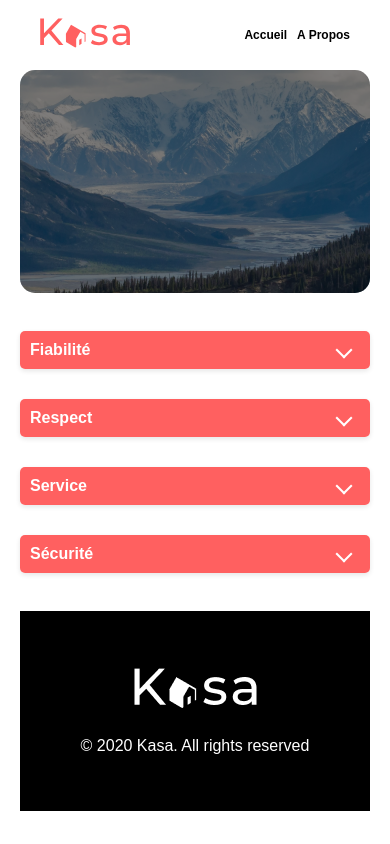
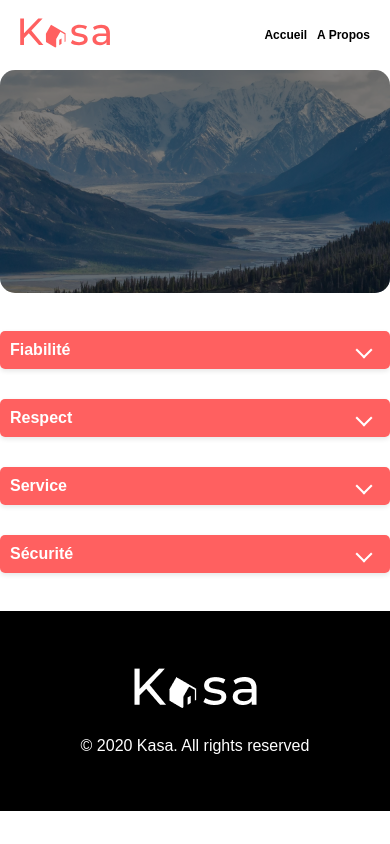
Before and after one commit to CarolinaDelerue/kasa, a React (Create React App) app: page /about in a window 390 px wide. Built offline with nearby package versions, Linux system fonts and the light colour scheme.

Commit message:
fix: footer

```diff
--- a/src/App.js
+++ b/src/App.js
@@ -17,8 +17,8 @@ function App () {
             <Route path="/about" element={<About />} />
             <Route path="/location/:id" element={<LocationDetails />} />
           </Routes>
-          <Footer />
         </div>
+        <Footer />
       </div>
     </Router>
   )
--- a/src/sass/_base.scss
+++ b/src/sass/_base.scss
@@ -1,24 +1,21 @@
 body {
   margin: 0;
-  padding-left: 100px;
-  padding-right: 100px;
   font-family: -apple-system, BlinkMacSystemFont, 'Segoe UI', 'Roboto', 'Oxygen', 'Ubuntu', 'Cantarell', 'Fira Sans', 'Droid Sans', 'Helvetica Neue', sans-serif;
   -webkit-font-smoothing: antialiased;
   -moz-osx-font-smoothing: grayscale;
-  max-width: 1440px;
+
 
   // Media query pour les tablettes et les petits écrans
-  @media (max-width: 1024px) {
-    padding-left: 50px;
-    padding-right: 50px;
-  }
+  // @media (max-width: 1024px) {
+  //   padding-left: 50px;
+  //   padding-right: 50px;
+  // }
 
-  // Media query pour les appareils mobiles
-  @media (max-width: 768px) {
-    padding-left: 20px;
-    padding-right: 20px;
-    max-width: 100%; // Utilise 100% de la largeur de l'écran
-  }
+  // // Media query pour les appareils mobiles
+  // @media (max-width: 768px) {
+  //   padding-left: 20px;
+  //   padding-right: 20px;
+  // }
 }
 
 code {
--- a/src/sass/component/_card.scss
+++ b/src/sass/component/_card.scss
@@ -34,7 +34,7 @@ body {
     left: 0;
     width: 100%;
     height: 100%;
-    background: rgba(0, 0, 0, 0.5); // Couche de superposition noire avec opacité
+    background: rgba(0, 0, 0, 0.5);
   }
 
   &__text {
@@ -51,10 +51,10 @@ body {
 
 @media (max-width: 768px) {
   .card {
-    height: 111px; // Hauteur de la carte en mode mobile
+    height: 111px;
   }
 
   .card__text {
-    font-size: 24px; // Taille de la police en mode mobile
+    font-size: 24px;
   }
 }
--- a/src/sass/component/_dropdown.scss
+++ b/src/sass/component/_dropdown.scss
@@ -1,4 +1,3 @@
-// src/sass/component/_dropdown.scss
 .dropdown {
   width: 100%;
   max-width: 500px;
@@ -6,6 +5,7 @@
   border-radius: 5px;
   overflow: hidden;
   box-shadow: 0 2px 5px rgba(0, 0, 0, 0.1);
+  height: fit-content;
 
   &__button {
     width: 100%;
@@ -29,7 +29,7 @@
       position: absolute;
       right: 20px;
       top: 50%;
-      transform: translateY(-50%) rotate(45deg); // Flèche pointant vers le bas par défaut
+      transform: translateY(-50%) rotate(45deg);
       border: solid white;
       border-width: 0 2px 2px 0;
       display: inline-block;
@@ -38,7 +38,7 @@
     }
 
     &--open .dropdown__arrow {
-      transform: translateY(-50%) rotate(-135deg); // Flèche pointant vers le haut lorsqu'ouverte
+      transform: translateY(-50%) rotate(-135deg);
     }
   }
 
--- a/src/sass/component/_navbar.scss
+++ b/src/sass/component/_navbar.scss
@@ -42,22 +42,22 @@ body {
 
 @media (max-width: 768px) {
   .container {
-    flex-direction: row; /* Assure que le logo et les liens restent sur la même ligne */
+    flex-direction: row;
     justify-content: space-between;
     align-items: center;
-    padding: 10px 20px; /* Ajuste le padding pour les mobiles */
+    padding: 10px 20px;
   }
 
   .logo img {
-    width: 90px; /* Largeur du logo en mobile */
-    height: 46px; /* Hauteur du logo en mobile */
+    width: 90px;
+    height: 46px;
   }
 
   .navbar_links {
-    gap: 10px; /* Réduit l'espace entre les liens en mobile */
+    gap: 10px;
   }
 
   .navbar_links a {
-    font-size: 12px; /* Taille de la police en mobile */
+    font-size: 12px;
   }
 }
--- a/src/sass/component/_style.scss
+++ b/src/sass/component/_style.scss
@@ -1,11 +1,11 @@
 .global-container {
-  width: 1440px;
-  height: 1472px;
+  max-width: 1440px;
+
 
   // Media query pour les appareils mobiles
   @media (max-width: 768px) {
-    width: 100%; // Utilise 100% de la largeur de l'écran
-    height: auto; // Laisse la hauteur s'ajuster automatiquement
-    padding: 10px; // Ajoute un peu de padding pour l'espacement
+    width: 100%;
+    height: auto;
+    padding: 10px;
   }
 }
```
